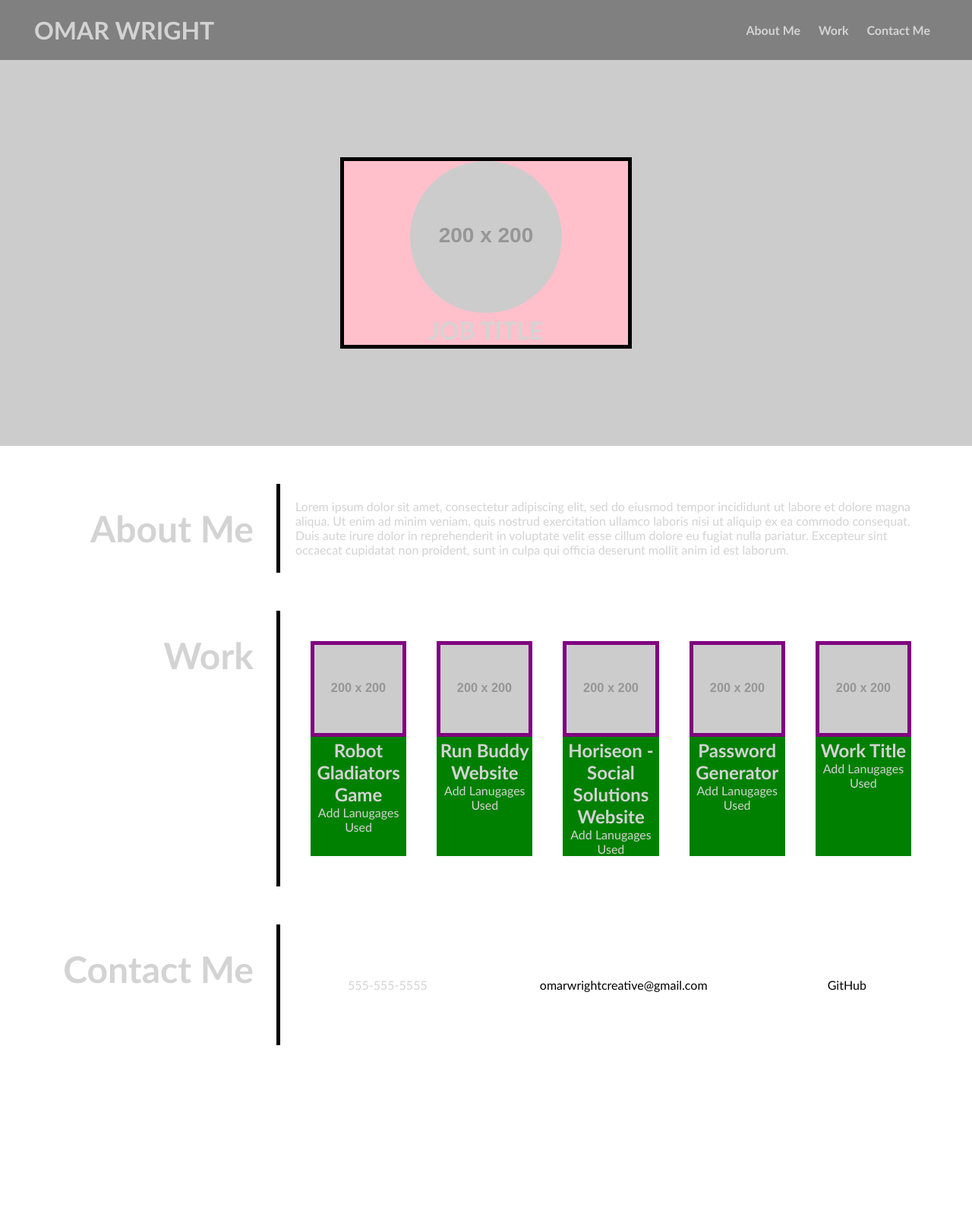
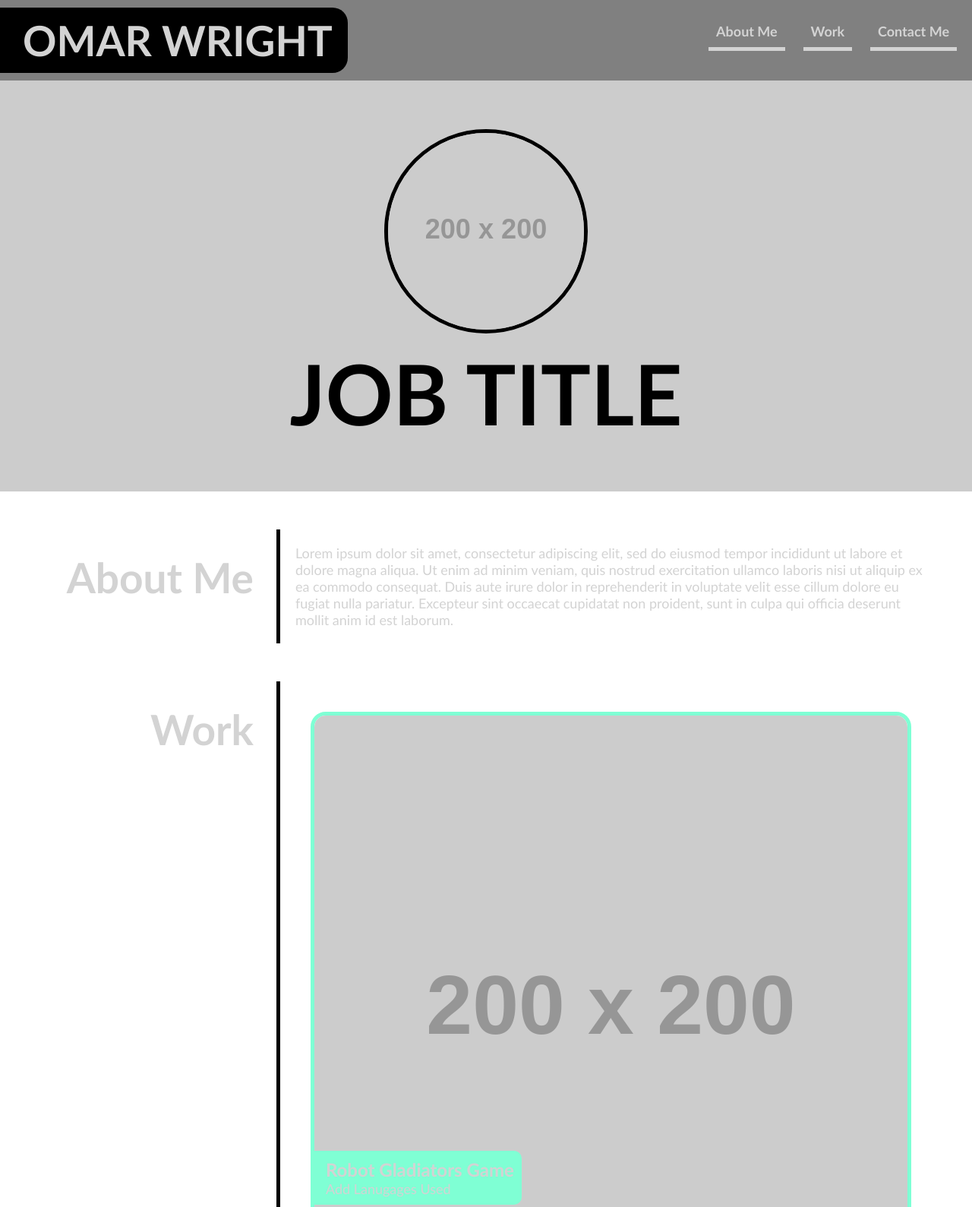
Before and after one commit to omarwright07/professional-portfolio, a plain HTML site: page index.html in a window 1280 px wide. Shown: the top 1589 px of the page at 76% size. Before the commit the page ends 1426 px from the top, so only its background shows below. Drawn offline with Linux system fonts and the light colour scheme; placeholder pictures from the web are drawn by us.

Commit message:
continue styling to match mock up: finally have first child of work images be different and others adjust

```diff
--- a/assets/css/style.css
+++ b/assets/css/style.css
@@ -2,6 +2,10 @@
     --primary-color: grey;
     --secondary-color: lightgrey;
     --tertiary-color: black;
+    --title-text: 55px;
+    --large-text: 48px;
+    --small-text: 18px;
+    --border-size: 5px;
 }
 
 
@@ -19,12 +23,22 @@ body {
 
 a {
     text-decoration: none;
-    color: var(--tertiary-color);
+    color: var(--primary-color);
     padding: 10px;
+    font-size: var(--small-text);
 }
 
 ul{
     list-style: none;
+}
+
+p {
+    font-size: var(--small-text);
+}
+
+/* UTILITIES */
+.clickable a {
+    border-bottom: var(--border-size) solid var(--secondary-color);
 }
 
 /* Sectional Style */
@@ -37,7 +51,7 @@ section {
     margin: 30px;
     width: 200px;
     text-align: right;
-    font-size: 48px;
+    font-size: var(--title-text);
     flex: 1 25%;
 }
 
@@ -49,7 +63,7 @@ section {
 
 /* Header Style */
 header {
-    padding: 20px 35px;
+    padding: 20px 0px;
     font-weight: bold;
     display: flex;
     justify-content: space-between;
@@ -60,6 +74,15 @@ header {
 
 header a {
     color: var(--secondary-color);
+    margin: 0px 10px;
+}
+
+.name {
+    padding: 10px 20px 10px 30px;
+    margin: 10px 10px 10px 0px;
+    background-color: var(--tertiary-color);
+    font-size: var(--title-text);
+    border-radius: 0px 20px 20px 0px;
 }
 
 header nav {
@@ -74,10 +97,6 @@ header nav ul li {
     justify-content: flex-end;
 }
 
-header nav ul li a {
-
-}
-
 /* Hero Style */
 .hero {
     background-image: url(https://via.placeholder.com/500);
@@ -87,15 +106,17 @@ header nav ul li a {
 }
 
 .hero-title {
-    width: 30%;
-    margin: 10%;
-    border: 5px solid black;
-    background-color: pink;
+    width: 80%;
+    padding: 5%;
     text-align: center;
+    font-size: var(--title-text);
+    color: var(--tertiary-color);
 }
 
 .hero-title img {
+    border: 5px solid var(--tertiary-color);
     border-radius: 50%;
+    width: 30%;
 }
 
 /* Work Section Style */
@@ -103,7 +124,7 @@ header nav ul li a {
     width: 100%;
     display: flex;
     flex-wrap: wrap;
-    justify-content: space-around;
+    justify-content: space-evenly;
 }
 
 .work-images a {
@@ -111,19 +132,25 @@ header nav ul li a {
 }
 
 .work-image {
-    margin: 20px;
-    text-align: center;
-    background-color: green;
-    flex: 1;
+    width: 44%;
+    margin: 20px 20px 0px 20px;
 }
+
+.work-image div {
+    padding: 10px 10px 10px 20px;
+    width: max-content;
+    max-width: 75%;
+    background-color: aquamarine;
+    position: relative;
+    bottom: 25%;
+    border-radius: 0px 10px 10px 0px;
+}
+
 
 .work-image img {
     width: 100%;
-    border: 5px solid purple;
-}
-
-.work-image p {
-    text-align: center;
+    border: 5px solid aquamarine;
+    border-radius: 20px;
 }
 
 /* Contact Me */
@@ -137,12 +164,17 @@ header nav ul li a {
 }
 
 /* Pseudo-Classes Start */
-a:hover {
+.clickable a:hover {
     color: var(--secondary-color);
     background-color: var(--tertiary-color);
     border-radius: 10px;
+    border: none;
 }
 
 .work-image img:hover {
-    border-color: blue;
+    border-color: var(--tertiary-color);
 }
+
+.work-image:first-child {
+    width: 98%
+}
--- a/index.html
+++ b/index.html
@@ -10,10 +10,10 @@
     <body>
         <header>
             <h1>
-                <a href="/" >OMAR WRIGHT</a>
+                <a class="name" href="/" >OMAR WRIGHT</a>
             </h1>
             <!-- Navigation Bar -->
-            <nav class="nav">
+            <nav class="nav clickable">
                 <ul>
                     <li>
                         <a href="#about-me">About Me</a>
@@ -55,41 +55,57 @@
             <article class="article">
                 <!-- Section for the Work Images/References -->
                 <ul class="work-images">
+
                     <li class="work-image">
                         <a href="https://omarwright07.github.io/robot-gladiators/" target="_blank"><img src="https://via.placeholder.com/200" alt="change me"></a>
+                        <div>
                             <h2>Robot Gladiators Game</h2>
                             <p>Add Lanugages Used</p>
+                        </div>
                     </li>
+
                     <li class="work-image">
                         <a href="https://omarwright07.github.io/run-buddy/" target="_blank"><img src="https://via.placeholder.com/200" alt="change me"></a>
+                        <div>
                             <h2>Run Buddy Website</h2>
                             <p>Add Lanugages Used</p>
+                        </div>
                     </li>
+
                     <li class="work-image">
                         <a href="https://omarwright07.github.io/horiseon-social-solutions/" target="_blank"><img src="https://via.placeholder.com/200" alt="change me"></a>
+                        <div>
                             <h2>Horiseon - Social Solutions Website</h2>
                             <p>Add Lanugages Used</p>
+                        </div>
                     </li>
+
                     <li class="work-image">
                         <a href="https://omarwright07.github.io/password-generator/" target="_blank"><img src="https://via.placeholder.com/200" alt="change me"></a>
+                        <div>
                             <h2>Password Generator</h2>
                             <p>Add Lanugages Used</p>
+                        </div>
                     </li>
+
                     <li class="work-image">
                         <a href="" target="_blank"><img src="https://via.placeholder.com/200" alt="change me"></a>
+                        <div>
                             <h2>Work Title</h2>
                             <p>Add Lanugages Used</p>
+                        </div>
                     </li>
+
                 </ul>
             </article>
         </section>
 
         <!-- Contact Me Section -->
-        <section class="contact-me">
+        <section class="contact-me clickable">
             <h1 class="section-title" id="contact-me">Contact Me</h1>
             <article class="article">
                 <ul>
-                    <li>555-555-5555</li>
+                    <li><a href="tel:+5555555555">(555) 555-5555</a></li>
                     <li><a href="mailto:omarwrightcreative@gmail.com">omarwrightcreative@gmail.com</a></li>
                     <li><a href="https://github.com/omarwright07" target="_blank">GitHub</a></li>
                 </ul>
```
Lines whose indentation alone changed are shown as unchanged.
